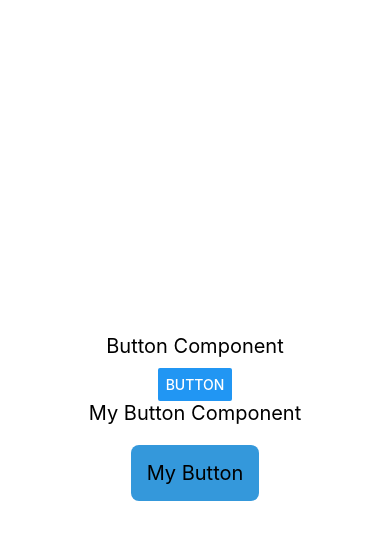
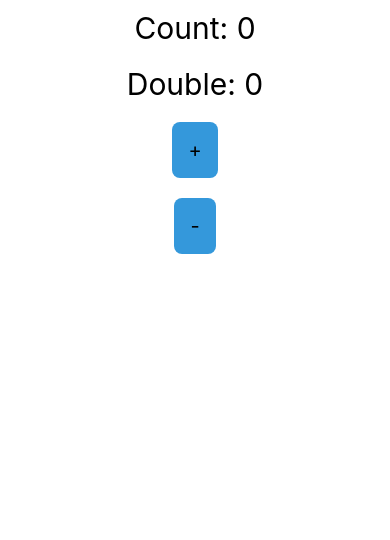
Before and after one commit to sh0seo/myReactNative, a React Native app: screen / in a window 390 px wide. Shown: the top 540 px of the page. Built offline with nearby package versions, Linux system fonts and the light colour scheme.

Commit message:
'Counter'

```diff
--- a/index.js
+++ b/index.js
@@ -7,7 +7,8 @@ import {AppRegistry} from 'react-native';
 // import App from './src/Hello';
 // import App from './src/Component';
 // import App from './src/Null';
-import App from './src/Button';
+// import App from './src/components/Counter';
+import App from './src/App1';
 import {name as appName} from './app.json';
 
 AppRegistry.registerComponent(appName, () => App);
--- /dev/null
+++ b/src/App1.tsx
@@ -0,0 +1,12 @@
+import React from 'react';
+import Counter from './components/Counter';
+
+const App = () => {
+  return (
+    <>
+      <Counter />
+    </>
+  );
+};
+
+export default App;
--- a/src/Button.tsx
+++ b/src/Button.tsx
@@ -1,25 +1,31 @@
 import React from 'react';
-import {View, Text, Button, Alert} from 'react-native';
+import {View, Text, Button, Alert, StyleSheet} from 'react-native';
 import MyButton from './components/MyButton';
 
 const App = () => {
   return (
-    <View
-      style={{
-        flex: 1,
-        backgroundColor: "#FFF",
-        alignItems: "center",
-        justifyContent: "center",
-      }}>
-      <Text style={{
-        fontSize: 20,
-        marginBottom: 10,
-      }}>Button Component</Text>
-      <Button title="Button" onPress={() => Alert.alert("Click !!!")} />
-      <Text style={{ fontSize: 20, marginBottom: 10, }}>My Button Component</Text>
-      <MyButton title="Btn Title"/>
+    <View style={styels.container}>
+      <Text style={styels.text}>Button Component</Text>
+      <Button title="Button" onPress={() => Alert.alert('Click !!!')} />
+      <Text style={styels.text}>My Button Component</Text>
+      <MyButton title="onPress" onPress={() => Alert.alert('MyButton')}>
+        asdf
+      </MyButton>
     </View>
   );
-}
+};
+
+const styels = StyleSheet.create({
+  container: {
+    flex: 1,
+    backgroundColor: '#FFF',
+    alignItems: 'center',
+    justifyContent: 'center',
+  },
+  text: {
+    fontSize: 20,
+    marginBottom: 10,
+  },
+});
 
 export default App;
--- a/src/Component.tsx
+++ b/src/Component.tsx
@@ -1,4 +1,4 @@
-import React, { Fragment } from 'react';
+import React, {Fragment} from 'react';
 import { StyleSheet, View, Text, StatusBar } from "react-native";
 import MyButton from './components/MyButton';
 
--- /dev/null
+++ b/src/components/Counter.js
@@ -0,0 +1,31 @@
+/* eslint-disable react-native/no-inline-styles */
+import React, {useState} from 'react';
+import {View, Text} from 'react-native';
+import MyButton from './MyButton';
+
+const Counter = () => {
+  const [count, setCount] = useState(0);
+  const [double, setDouble] = useState(0);
+  return (
+    <View style={{alignItems: 'center'}}>
+      <Text style={{fontSize: 30, margin: 10}}>Count: {count}</Text>
+      <Text style={{fontSize: 30, margin: 10}}>Double: {double}</Text>
+      <MyButton
+        title="+"
+        onPress={() => {
+          setCount(count + 1);
+          setDouble(double + 2);
+        }}
+      />
+      <MyButton
+        title="-"
+        onPress={() => {
+          setCount(count - 1);
+          setDouble(double - 2);
+        }}
+      />
+    </View>
+  );
+};
+
+export default Counter;
--- a/src/components/MyButton.tsx
+++ b/src/components/MyButton.tsx
@@ -1,25 +1,35 @@
 import React from 'react';
-import { Alert, Pressable, Text } from 'react-native';
+import {Alert, Pressable, StyleSheet, Text} from 'react-native';
 
 interface ButtonProps {
   title: string;
   children: string;
+  onPress: () => void;
 }
 
 const MyButton = (props: ButtonProps) => {
   console.log(props.title);
   return (
     <Pressable>
-      <Text style={{
-        backgroundColor: "#3498DB",
-        fontSize: 20,
-        padding: 16,
-        margin: 10,
-        borderRadius: 8,
-        }}
-        onPress={() => Alert.alert(props.children || props.title)}>My Button</Text>
+      <Text style={styles.text} onPress={() => props.onPress()}>
+        {props.children || props.title}
+      </Text>
     </Pressable>
   );
-}
+};
+
+MyButton.defaultProps = {
+  title: 'Button',
+};
+
+const styles = StyleSheet.create({
+  text: {
+    backgroundColor: '#3498DB',
+    fontSize: 20,
+    padding: 16,
+    margin: 10,
+    borderRadius: 8,
+  },
+});
 
 export default MyButton;
```
Also changed, not shown: src/Hello.tsx (+4 -6 lines).
